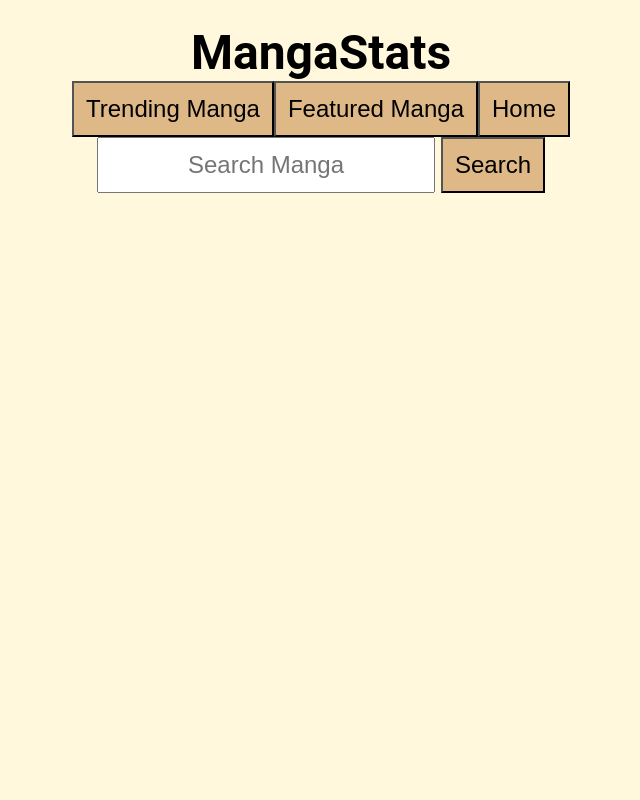
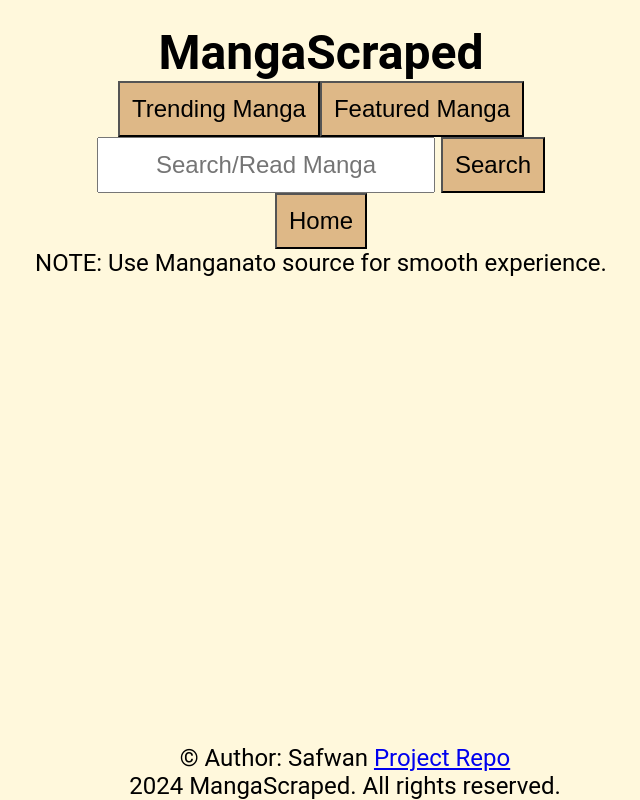
Before and after one commit to SafuGit/manga_stats, a Flask app: page / in a window 1280 px wide. Shown: the whole page, without its empty margins (319-959 px from the left). Run offline with Flask 3, Linux system fonts and the light colour scheme.

Commit message:
completed frontend

```diff
--- a/static/css/style.css
+++ b/static/css/style.css
@@ -56,3 +56,9 @@ img {
     display: flex;
     flex-direction: column;
 }
+.search {
+    display: flex;
+    flex-direction: column;
+    justify-content: center;
+    align-items: center;
+}
--- a/templates/featured.html
+++ b/templates/featured.html
@@ -29,15 +29,15 @@
         <form action="/featured">
             <button type="submit">Featured Manga</button>
         </form>
-        <form action="/">
-            <button type="submit">Home</button>
-        </form>
     </div>
     <div class="search">
         <form action="/search">
             <input type="text" name="query" placeholder="Search Manga">
             <button type="submit">Search</button>
         </form>
+        <form action="/">
+            <button type="submit">Home</button>
+        </form>
     </div>
 </body>
 </html>
--- a/templates/index.html
+++ b/templates/index.html
@@ -7,7 +7,8 @@
     <link href="{{ url_for('static', filename='css/style.css') }}" rel="stylesheet"/>
 </head>
 <body>
-    <h1>MangaStats</h1>
+    <div class="container">
+    <h1>MangaScraped</h1>
     <div class="button_container">
         <form action="/trending">
             <button type="submit">Trending Manga</button>
@@ -15,15 +16,20 @@
         <form action="/featured">
             <button type="submit">Featured Manga</button>
         </form>
+    </div>
+    <div class="search">
+        <form action="/search">
+            <input type="text" name="query" placeholder="Search/Read Manga">
+            <button type="submit">Search</button>
+        </form>
         <form action="/">
             <button type="submit">Home</button>
         </form>
     </div>
-    <div class="search">
-        <form action="/search">
-            <input type="text" name="query" placeholder="Search Manga">
-            <button type="submit">Search</button>
-        </form>
-    </div>
+    <p>NOTE: Use Manganato source for smooth experience.</p>
+</div>
 </body>
+<footer>
+        <p style="position: fixed; bottom: 0; width:100%; text-align: center">&copy; Author: Safwan <a href="https://github.com/SafuGit/manga_scraped">Project Repo</a><br>2024 MangaScraped. All rights reserved.</p>
+</footer>
 </html>
--- a/templates/search.html
+++ b/templates/search.html
@@ -30,15 +30,15 @@
         <form action="/featured">
             <button type="submit">Featured Manga</button>
         </form>
-        <form action="/">
-            <button type="submit">Home</button>
-        </form>
     </div>
     <div class="search">
         <form action="/search">
             <input type="text" name="query" placeholder="Search Manga">
             <button type="submit">Search</button>
         </form>
+        <form action="/">
+            <button type="submit">Home</button>
+        </form>
     </div>
 </body>
 </html>
--- a/templates/select_chapter_mangadex.html
+++ b/templates/select_chapter_mangadex.html
@@ -6,10 +6,16 @@
     <title>Select Chapter</title>
 </head>
 <body>
+    <form action="/">
+        <button type="submit">Home</button>
+    </form>
     {% for chapter_title, chapter_id in chapters.items() %}
         <div>
             <a href="/download?chapter={{ chapter_id }}">{{ chapter_title }}</a>
         </div>
     {% endfor %}
+    <form action="/">
+        <button type="submit">Home</button>
+    </form>
 </body>
 </html>
--- a/templates/select_chapter_manganato.html
+++ b/templates/select_chapter_manganato.html
@@ -6,10 +6,16 @@
     <title>Document</title>
 </head>
 <body>
+    <form action="/">
+        <button type="submit">Home</button>
+    </form>
     {% for chapter, chapter_url in chapters.items() %}
         <div>
             <a href="{{ chapter_url }}">{{ chapter }}</a>
         </div>
     {% endfor %}
+    <form action="/">
+        <button type="submit">Home</button>
+    </form>
 </body>
 </html>
--- a/templates/trending.html
+++ b/templates/trending.html
@@ -29,15 +29,15 @@
         <form action="/featured">
             <button type="submit">Featured Manga</button>
         </form>
-        <form action="/">
-            <button type="submit">Home</button>
-        </form>
     </div>
     <div class="search">
         <form action="/search">
             <input type="text" name="query" placeholder="Search Manga">
             <button type="submit">Search</button>
         </form>
+        <form action="/">
+            <button type="submit">Home</button>
+        </form>
     </div>
 </body>
 </html>
```
Also changed, not shown: templates/select_manga.html (+8 -11 lines).
